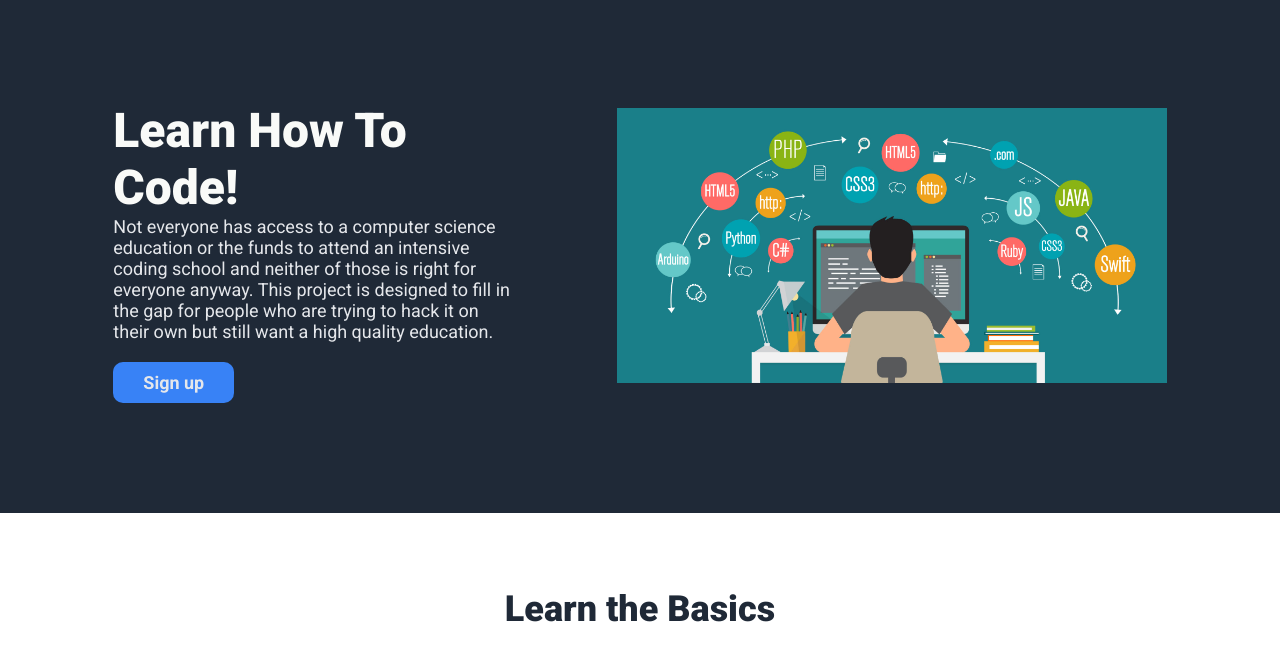
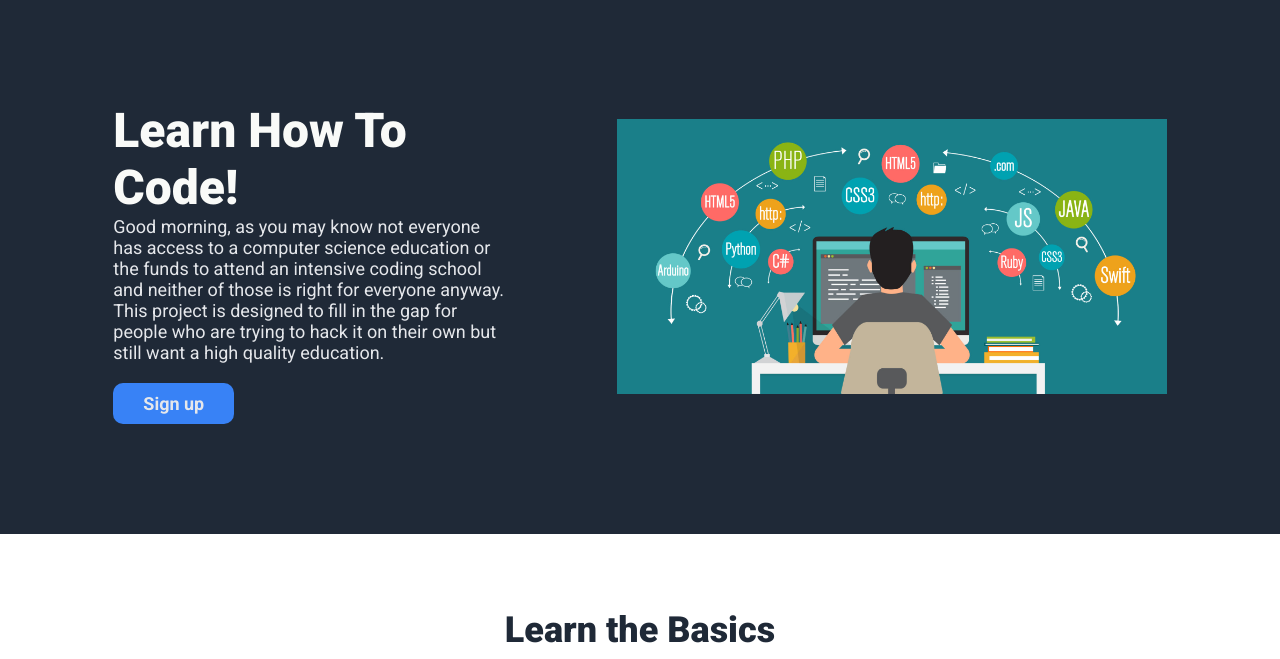
Before and after one commit to EdwardS02/landing-page, a plain HTML site: page index.html in a window 1280 px wide. Shown: the part 141-800 px from the top of the page. Drawn offline with Linux system fonts and the light colour scheme.

Commit message:
Introduce Conditional Statements
I used JavaScript if, else, and else if conditional statements to
execute different greetings depending on what time someone visits the
page

```diff
--- a/index.html
+++ b/index.html
@@ -8,28 +8,7 @@
     <link rel="shortcut icon" href="img/favicon.ico" type="image/x-icon">
 </head>
 <body>
-    <script>
-        // Fundamentals Part 1 Assignment
 
-        console.log(23 + 97);
-
-        console.log( (4 + 6 + 9) / 77);
-
-        let a = 10;
-        console.log(a);
-
-        const MAX = 57;
-        let actual = MAX - 13;
-        let percentage = actual / MAX;
-
-        let welcome = "Welcome to my webpage!";
-
-
-        // Fundamentals Part 2
-
-
-
-    </script>
     <header>
 
         <nav>
@@ -47,7 +26,7 @@
         <div class="header-content">
             <div class="title">
                 <h1>Learn How To Code!</h1>
-                <p>Not everyone has access to a computer science education or the funds to attend an intensive coding school and neither of those is right for everyone anyway. This project is designed to fill in the gap for people who are trying to hack it on their own but still want a high quality education.</p>
+                <p><span id="greet"></span>, as you may know not everyone has access to a computer science education or the funds to attend an intensive coding school and neither of those is right for everyone anyway. This project is designed to fill in the gap for people who are trying to hack it on their own but still want a high quality education.</p>
             <!-- Paragraph taken from 'The Odin Project' "about" page-->
                 <a href="#">Sign up</a>
             </div>
@@ -110,5 +89,44 @@
             <a href="https://www.instagram.com/el_edward17/" target="_blank"><img src="img/instagram.png" alt="Instagram logo"></a>
         </div>
     </footer>
+    <script>
+        // Fundamentals Part 1 Assignment
+
+        console.log(23 + 97);
+
+        console.log( (4 + 6 + 9) / 77);
+
+        let a = 10;
+        console.log(a);
+
+        const MAX = 57;
+        let actual = MAX - 13;
+        let percentage = actual / MAX;
+
+        let welcome = "Welcome to my webpage!";
+
+
+        // Fundamentals Part 2
+
+        const time = new Date().getHours();
+        let greeting;
+        if (time < 11) {
+            greeting = "Good morning";
+            // Executes this if the time is less than 11:00
+        }
+        else if (time < 19) {
+            greeting = "Good day";
+            // Executes this if the time is more than 11:00 but less that 19:00
+        }
+        else {
+            greeting = "Good night";
+            // Executes this if the other two conditions are false
+        }
+        document.getElementById("greet").innerHTML = greeting;
+
+        // Had to place script at the bottom of the body so it can produce the desired result
+
+
+    </script>
 </body>
 </html>
```
